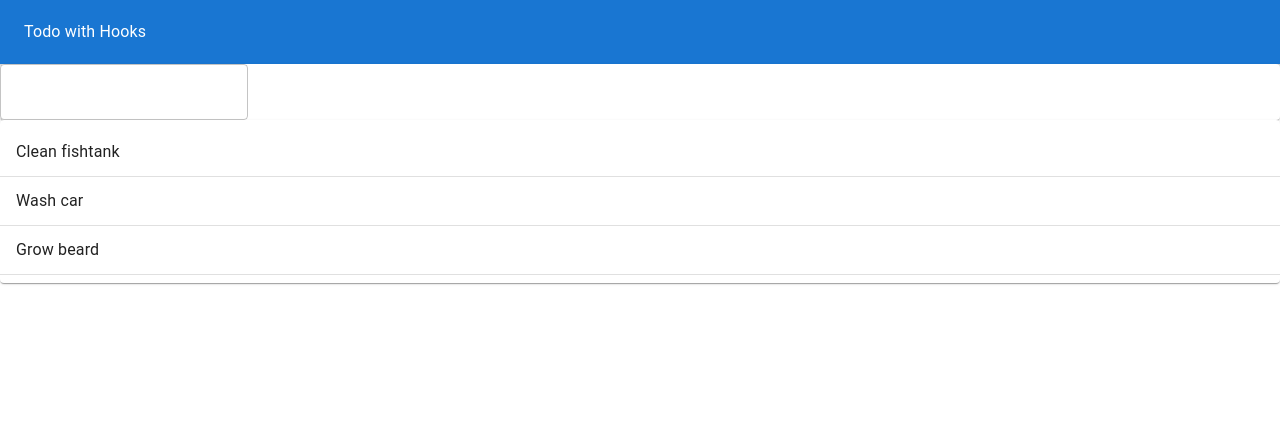
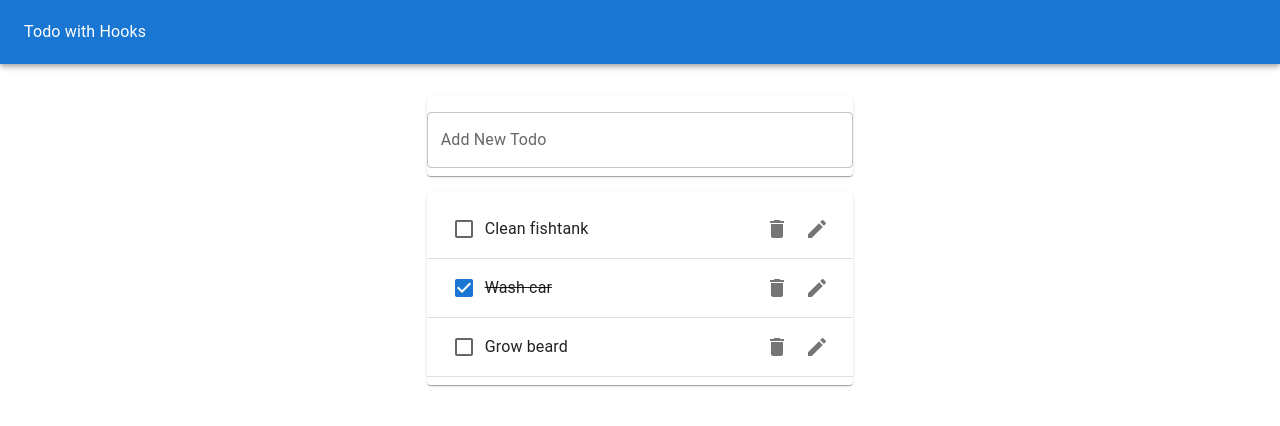
Before and after one commit to nikoladlfc/Todo-with-Hooks, a React (Create React App) app: page / in a window 1280 px wide. Shown: the top 426 px of the page. Built offline with nearby package versions, Linux system fonts and the light colour scheme.

Commit message:
Added Delete and Edit buttons

```diff
--- a/package.json
+++ b/package.json
@@ -5,6 +5,7 @@
   "dependencies": {
     "@emotion/react": "^11.9.0",
     "@emotion/styled": "^11.8.1",
+    "@mui/icons-material": "^5.8.0",
     "@mui/material": "^5.8.0",
     "@testing-library/jest-dom": "^5.16.4",
     "@testing-library/react": "^13.2.0",
--- /dev/null
+++ b/src/Todo.js
@@ -0,0 +1,33 @@
+import React from "react";
+
+// Material UI
+import ListItem from "@mui/material/ListItem";
+import ListItemText from "@mui/material/ListItemText";
+import Checkbox from "@mui/material/Checkbox";
+import ListItemSecondaryAction from "@mui/material/ListItemSecondaryAction";
+import DeleteIcon from "@mui/icons-material/Delete";
+import EditButton from "@mui/icons-material/Edit";
+import IconButton from "@mui/material/IconButton";
+
+function Todo({ task, completed }) {
+  return (
+    <ListItem>
+      <Checkbox tabIndex={-1} checked={completed} />
+      <ListItemText
+        style={{ textDecoration: completed ? "line-through" : "none" }}
+      >
+        {task}
+      </ListItemText>
+      <ListItemSecondaryAction>
+        <IconButton>
+          <DeleteIcon aria-label='Delete' />
+        </IconButton>
+        <IconButton>
+          <EditButton aria-label='Edit' />
+        </IconButton>
+      </ListItemSecondaryAction>
+    </ListItem>
+  );
+}
+
+export default Todo;
--- a/src/TodoApp.js
+++ b/src/TodoApp.js
@@ -8,6 +8,7 @@
 import AppBar from "@mui/material/AppBar";
 import Toolbar from "@mui/material/Toolbar";
 import Typography from "@mui/material/Typography";
+import Grid from "@mui/material/Grid";
 
 function TodoApp() {
   const initialTodos = [
@@ -29,8 +30,12 @@
           <Typography>Todo with Hooks</Typography>
         </Toolbar>
       </AppBar>
-      <TodoForm addTodo={addTodo} />
-      <TodoList todos={todos} />
+      <Grid container justifyContent='center' style={{ marginTop: "1rem" }}>
+        <Grid item xs={11} md={8} lg={4}>
+          <TodoForm addTodo={addTodo} />
+          <TodoList todos={todos} />
+        </Grid>
+      </Grid>
     </Paper>
   );
 }
--- a/src/TodoForm.js
+++ b/src/TodoForm.js
@@ -9,7 +9,7 @@
   const [value, handleChange, reset] = useInputState("");
 
   return (
-    <Paper>
+    <Paper style={{ padding: "0", margin: "1rem 0" }}>
       <form
         onSubmit={(e) => {
           e.preventDefault();
@@ -17,7 +17,13 @@
           reset();
         }}
       >
-        <TextField value={value} onChange={handleChange}></TextField>
+        <TextField
+          value={value}
+          onChange={handleChange}
+          margin='normal'
+          label='Add New Todo'
+          fullWidth
+        ></TextField>
       </form>
     </Paper>
   );
--- a/src/TodoList.js
+++ b/src/TodoList.js
@@ -1,22 +1,18 @@
 import React from "react";
+import Todo from "./Todo";
 
 // Material UI
 import Paper from "@mui/material/Paper";
 import Divider from "@mui/material/Divider";
 import List from "@mui/material/List";
-import ListItem from "@mui/material/ListItem";
-import ListItemText from "@mui/material/ListItemText";
 
 function TodoList(props) {
-  console.log(props);
   return (
     <Paper>
       <List>
         {props.todos.map((todo) => (
           <>
-            <ListItem>
-              <ListItemText>{todo.task}</ListItemText>
-            </ListItem>
+            <Todo task={todo.task} key={todo.id} completed={todo.completed} />
             <Divider />
           </>
         ))}
```
Also changed, not shown: 1 other file (tests, documents, lock files or other folders).
